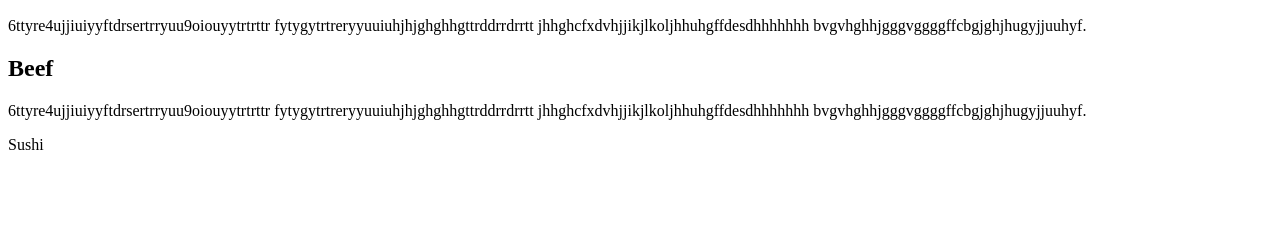
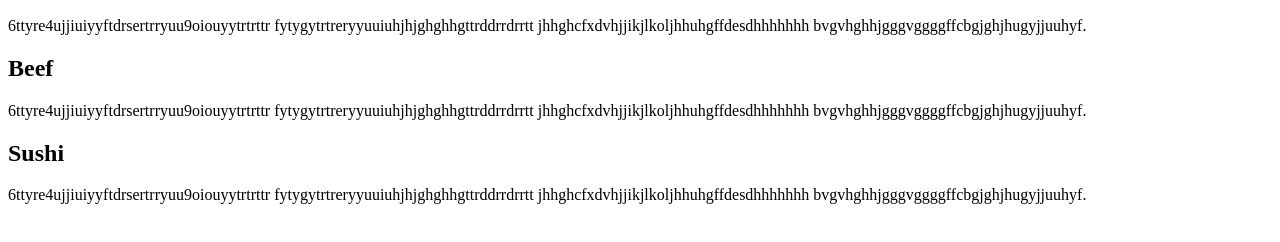
Before and after one commit to Joy7780/Coursera-Assignment, a plain HTML site: page index.html in a window 1280 px wide. Shown: the part 110-352 px from the top of the page. Drawn offline with Linux system fonts and the light colour scheme; files that its build step writes are made by us from their sources.

Commit message:
Update index.html

```diff
--- a/index.html
+++ b/index.html
@@ -27,13 +27,18 @@
            bvgvhghhjgggvggggffcbgjghjhugyjjuuhyf.
          </p>
        </section>
-      </div>
     </div>
-  </div>
-
-
-
-         <div class="sushi">Sushi</div>
+     <div id="row2">
+       <section id="sushi">
+         <h2>Sushi</h2>
+           <p>6ttyre4ujjiuiyyftdrsertrryuu9oiouyytrtrttr
+           fytygytrtreryyuuiuhjhjghghhgttrddrrdrrtt
+           jhhghcfxdvhjjikjlkoljhhuhgffdesdhhhhhhh
+           bvgvhghhjgggvggggffcbgjghjhugyjjuuhyf.
+           </p>
+       </section>
+     </div>
+    </div>
   </div>
 
 
```
